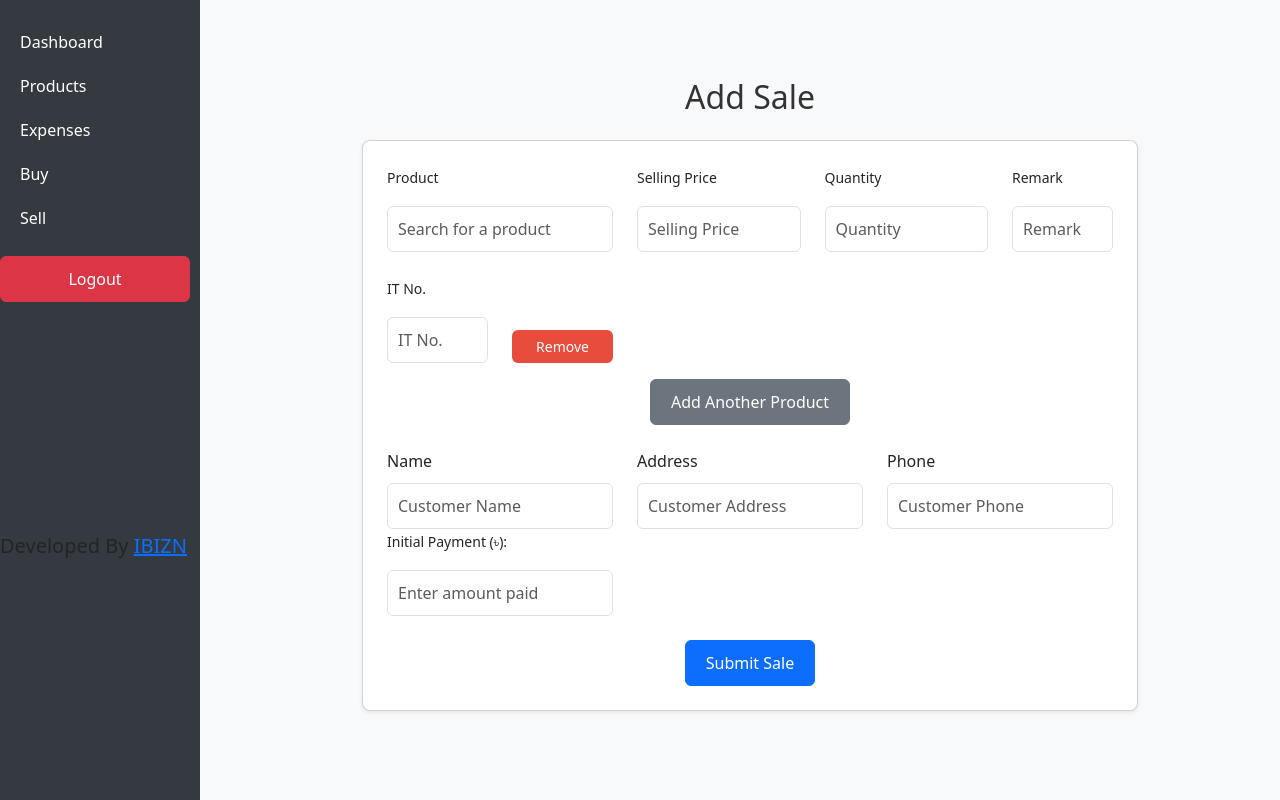
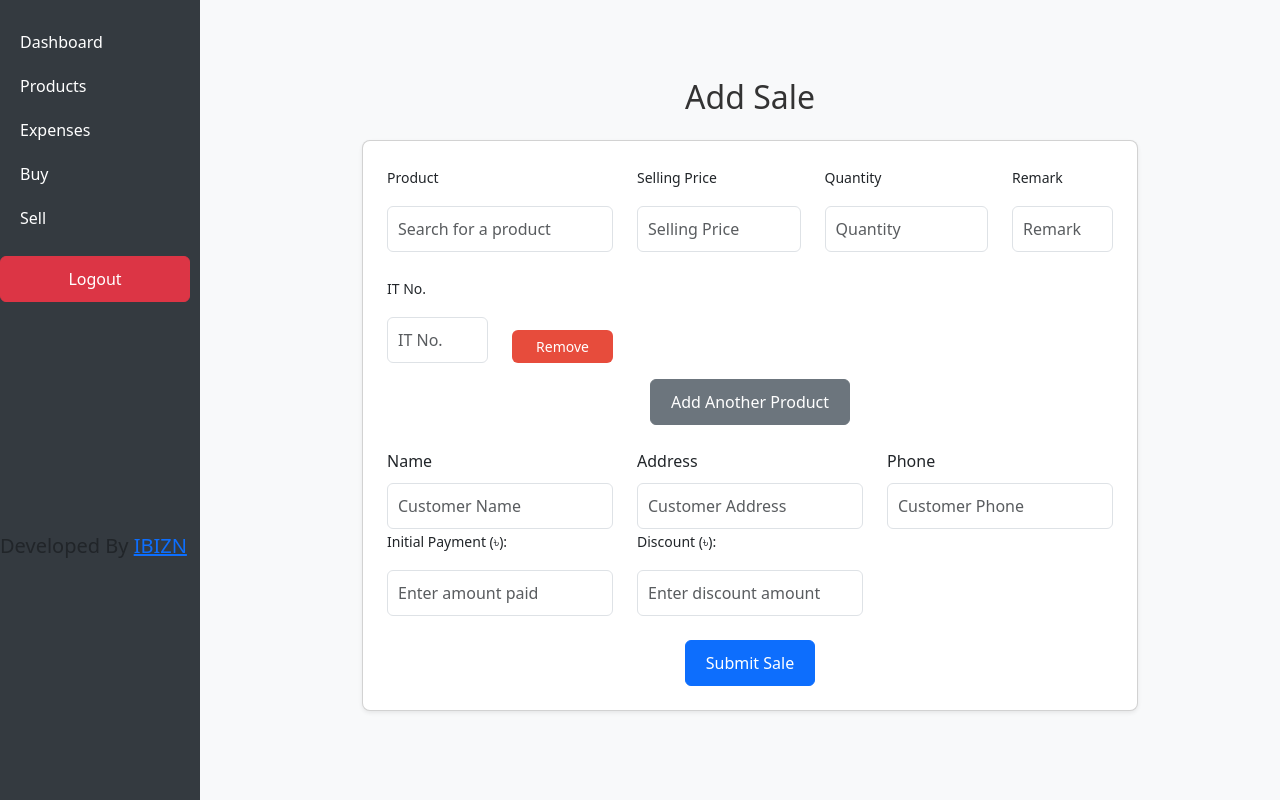
Before and after one commit to sifat3/Inventory-Management-System, a Django app: page /sell/add/ in a window 1280 px wide. Run offline with Django 4.2, Linux system fonts and the light colour scheme; a user stored in the database is signed in; data comes from the database, SQL or seed files in the repository; both versions use the stored data as it was after the commit.

Commit message:
Change 2

```diff
--- a/inventory/templates/inventory/sales_add.html
+++ b/inventory/templates/inventory/sales_add.html
@@ -71,6 +71,10 @@
       <div class="col-md-4">
         <label for="amount_paid" class="form-label">Initial Payment (৳):</label>
         <input type="number" name="amount_paid" class="form-control" step="0.01" min="0" placeholder="Enter amount paid" required>
+      </div>
+      <div class="col-md-4">
+        <label for="discount" class="form-label">Discount (৳):</label>
+        <input type="number" name="discount" class="form-control" step="0.01" min="0" placeholder="Enter discount amount">
       </div>
     </div>
 
--- a/inventory/templates/inventory/sales_invoice_print.html
+++ b/inventory/templates/inventory/sales_invoice_print.html
@@ -119,6 +119,12 @@
 
         <div class="grand-total">
             <strong>Grand Total: ৳{{ total }}</strong><br>
+            {% if invoice.discount > 0 %}
+            <h4><strong>Discount: ৳{{ invoice.discount }}</strong></h4>
+            <h4><strong>Final Amount: ৳{{ invoice.total_amount|floatformat:2|add:"-{{ invoice.discount }}" }}</strong></h4>
+            {% else %}
+            <h4><strong>Final Amount: ৳{{ invoice.total_amount }}</strong></h4>
+            {% endif %}
             {% if invoice.due_amount > 0 %}
             <strong>Paid: ৳{{ invoice.amount_paid  }}</strong><br>
             <strong>Due: ৳{{ invoice.due_amount }}</strong>
--- a/inventory/views.py
+++ b/inventory/views.py
@@ -54,7 +54,17 @@ def dashboard_view(request):
 
 
     total_stock_value = sum([inventory.stock_value for inventory in Inventory.objects.all()])
-    total_profit = sum([(sales_item.selling_price - (sales_item.product.inventory.rate + sales_item.product.inventory.cost)) * sales_item.quantity for sales_item in SalesItem.objects.all()])
+
+    total_profit = 0
+    for sale in SalesInvoice.objects.all():
+        # Calculate cost of goods sold for this invoice
+        cogs = sum(
+            (item.product.inventory.rate + item.product.inventory.cost) * item.quantity
+            for item in sale.salesitem_set.all()
+        )
+        profit = sale.final_amount - cogs
+        total_profit += profit
+
     total_expenses = Expense.objects.aggregate(total=models.Sum('amount'))['total'] or 0
 
     # Render the dashboard template with the filtered inventories
@@ -320,12 +330,30 @@ def sales_add_view(request):
         address = request.POST.get('address')
         phone = request.POST.get('phone')
 
+        from decimal import Decimal, InvalidOperation
+
+        discount_str = request.POST.get('discount', '0').strip()
+        amount_paid_str = request.POST.get('amount_paid', '0').strip()
+
+        try:
+            discount = Decimal(discount_str) if discount_str else Decimal('0.00')
+        except InvalidOperation:
+            discount = Decimal('0.00')
+
+        try:
+            amount_paid = Decimal(amount_paid_str) if amount_paid_str else Decimal('0.00')
+        except InvalidOperation:
+            amount_paid = Decimal('0.00')
+
+
+
         # Create SalesInvoice with amount_paid initialized
         invoice = SalesInvoice.objects.create(
             name=name,
             address=address,
             phone=phone,
             amount_paid=amount_paid,
+            discount=discount,
         )
 
         for idx, pid in enumerate(product_ids):
```
Also changed, not shown: inventory/models.py (+14 -3 lines), db.sqlite3, inventory/migrations/0003_salesinvoice_discount.py (added).
